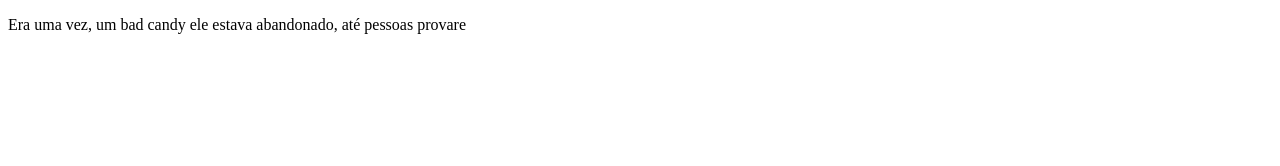
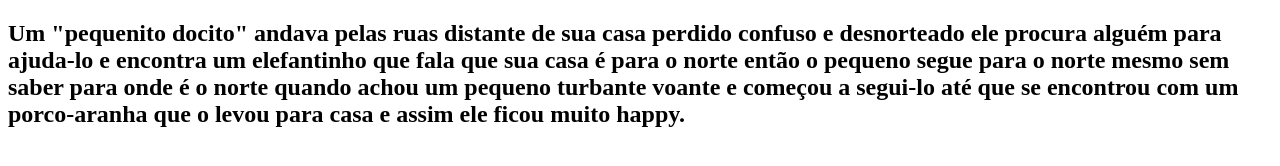
Before and after one commit to yasmin2802/yass, a plain HTML site: page index.html in a window 1280 px wide. Drawn offline with Linux system fonts and the light colour scheme.

Commit message:
Update index.html

```diff
--- a/index.html
+++ b/index.html
@@ -5,11 +5,13 @@
 <head>
     <title>happy candy</title>
     <body>
- <p> Era uma vez, um bad candy ele estava abandonado, até pessoas provare
-
-
-
- </p>
+ <h2> Um "pequenito docito" andava pelas ruas distante de sua casa perdido
+confuso e desnorteado ele procura alguém para ajuda-lo e encontra um elefantinho
+que fala que sua casa é para o norte então o pequeno segue para o norte mesmo sem
+saber para onde é o norte quando achou um pequeno turbante voante e começou a segui-lo
+até que se encontrou com um porco-aranha que o levou para casa e assim ele ficou muito
+happy.
+ </h2>
     </body>
 </head>
 </html>
```
